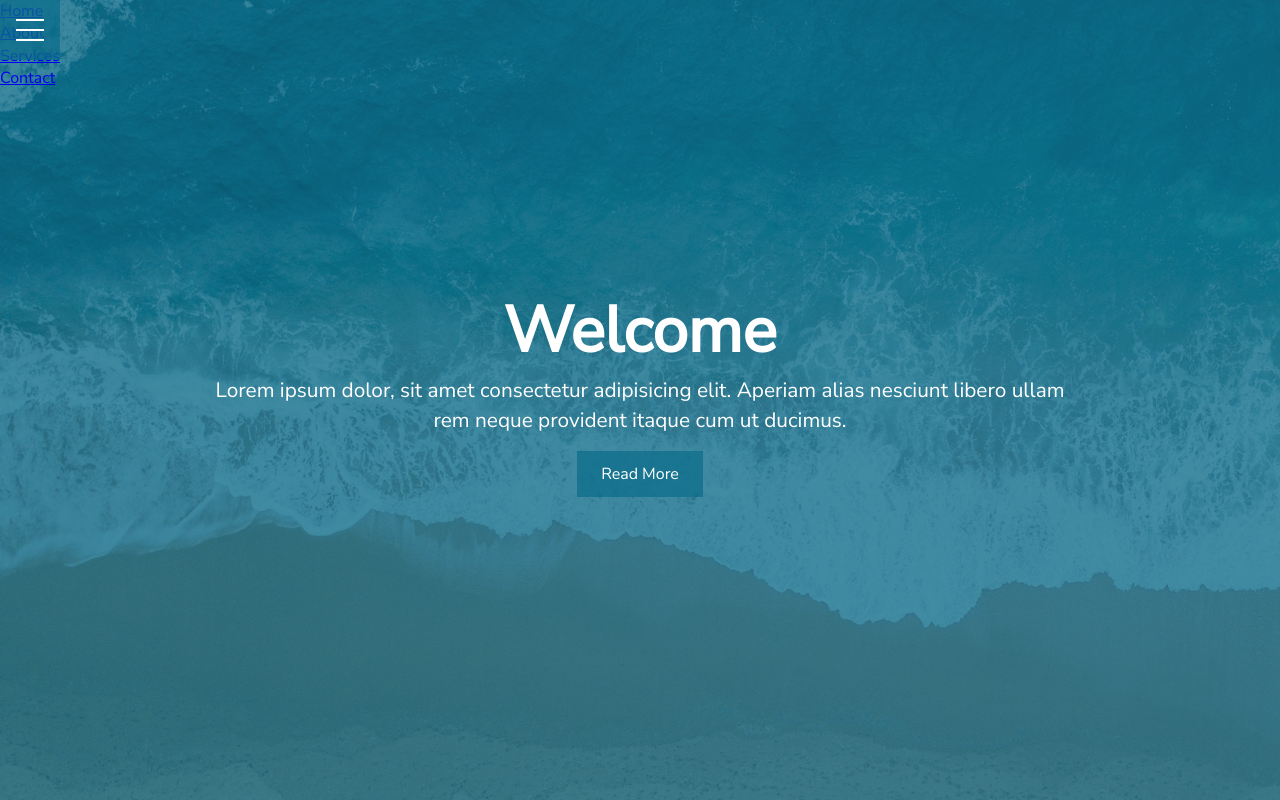
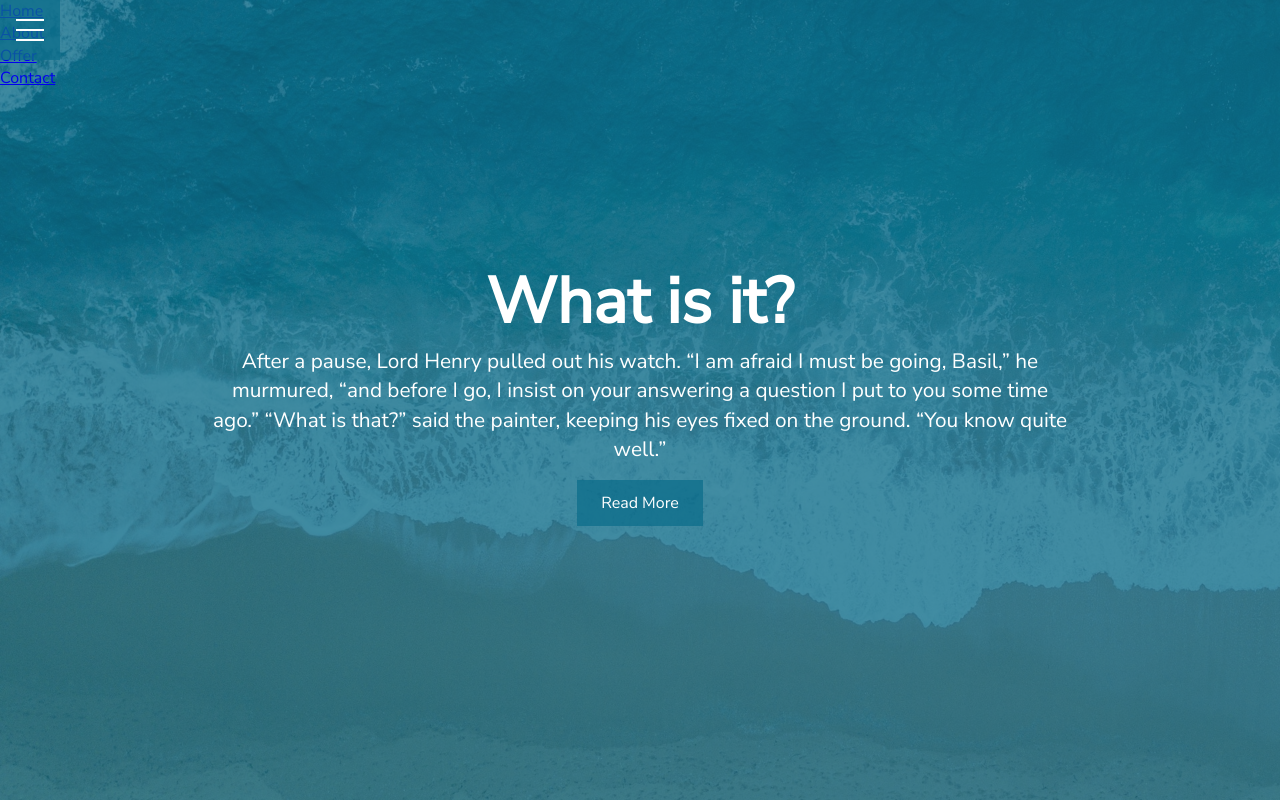
Before and after one commit to IzabelaGA/Hamburger_menu, a plain HTML site: page index.html in a window 1280 px wide. Drawn offline with Linux system fonts and the light colour scheme.

Commit message:
Update index.html

```diff
--- a/index.html
+++ b/index.html
@@ -17,26 +17,26 @@
         <div class="hamburger">
             <div></div>
         </div>
+        <div class="menu">
             <div>
                 <div>
                     <ul>
                         <li><a href="#">Home</a></li>
                         <li><a href="#">About</a></li>
-                    <li><a href="#">Services</a></li>
+                        <li><a href="#">Offer</a></li>
                         <li><a href="#">Contact</a></li>
                     </ul>
+                </div>
             </div>
         </div>
     </div>
 
     <header id="showcase">
         <div class="container showcase-container">
-            <h1>Welcome</h1>
-            <p>Lorem ipsum dolor, sit amet consectetur adipisicing elit. Aperiam alias nesciunt libero ullam rem neque provident itaque cum ut ducimus.</p>
+            <h1>What is it?</h1>
+            <p>After a pause, Lord Henry pulled out his watch. “I am afraid I must be going, Basil,” he murmured, “and before I go, I insist on your answering a question I put to you some time ago.” “What is that?” said the painter, keeping his eyes fixed on the ground. “You know quite well.”</p>
             <a href="#" class="btn">Read More</a>
         </div>
-
-
     </header>
 
 </body>
```
Lines whose indentation alone changed are shown as unchanged.
